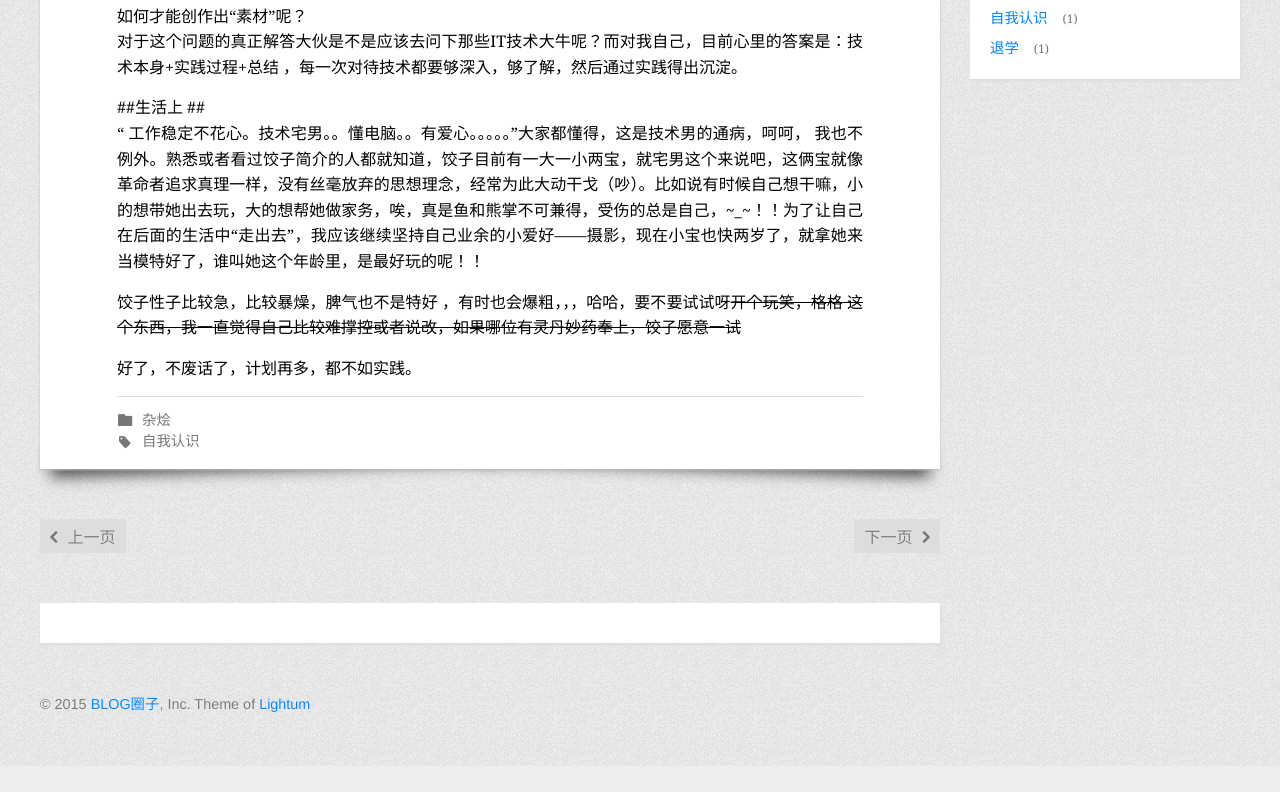
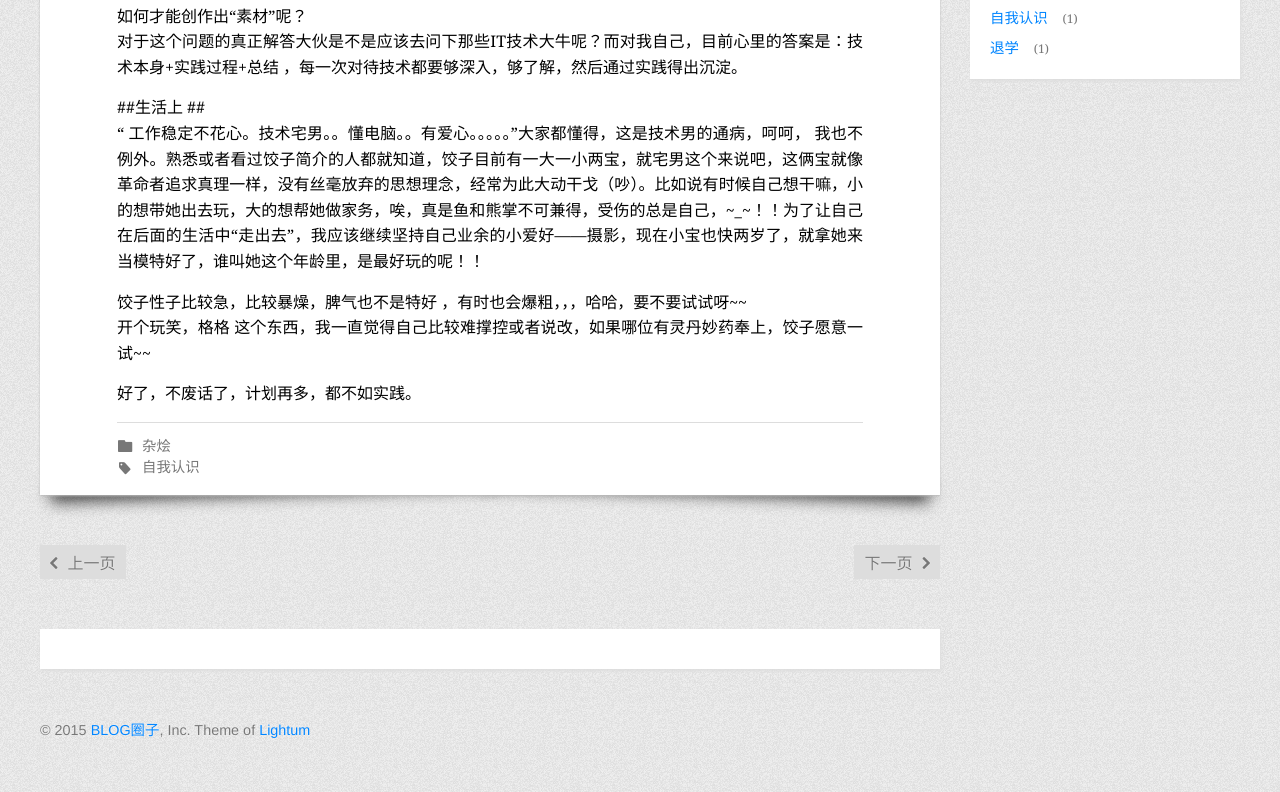
Before and after one commit to princeleo/princeleo.github.io, a plain HTML site: page 2016/04/25/2016的自我认识/index.html in a window 1280 px wide. Shown: the part 915-1707 px from the top of the page. Before the commit the page ends 1681 px from the top, so only its background shows below. Drawn offline with nearby package versions, Linux system fonts and the light colour scheme; some packages are replaced by stand-ins of ours; a script that the page names is missing; a web font is replaced by a local one.

Commit message:
Site updated: 2016-05-03 01:34:30

```diff
--- a/2016/04/25/2016的自我认识/index.html
+++ b/2016/04/25/2016的自我认识/index.html
@@ -238,7 +238,7 @@
 <p>OK，如果仅仅是从工作或者企业角度来说的话，这确实足以说明它的重要性了，但作为一个愿意深入技术的人来讲，这远远是不够的。就拿PHP来讲吧，基本上都是拿着一套套框架或者类库去满足企业一个个需求。而我们一年又一年增加的仅仅是解决需求的经验。再打个比方说吧，现实中接触到很多做平面设计的人，而大部分人接到项目的第一件事就是先找素材，如果找到了好的素材，就能完成一个比较理想的效果图，反之就悲剧了。而我们口中所对应的“经验”即就这里的“找素材的经验”，随着工作年限或者说经验的增加，自己不断的提高仅仅是找素材的效率，而这样往往反而丢掉了技术本身，这也就解释了为什么5年和10在经验这个词里就没有什么大的差别了，也会让人有种技术瓶颈的错在感。</p>
 <p>如何才能创作出“素材”呢？<br>对于这个问题的真正解答大伙是不是应该去问下那些IT技术大牛呢？而对我自己，目前心里的答案是：技术本身+实践过程+总结 ，每一次对待技术都要够深入，够了解，然后通过实践得出沉淀。</p>
 <p>##生活上 ##<br>“ 工作稳定不花心。技术宅男。。懂电脑。。有爱心。。。。。”大家都懂得，这是技术男的通病，呵呵， 我也不例外。熟悉或者看过饺子简介的人都就知道，饺子目前有一大一小两宝，就宅男这个来说吧，这俩宝就像革命者追求真理一样，没有丝毫放弃的思想理念，经常为此大动干戈（吵）。比如说有时候自己想干嘛，小的想带她出去玩，大的想帮她做家务，唉，真是鱼和熊掌不可兼得，受伤的总是自己，~_~！！为了让自己在后面的生活中“走出去”，我应该继续坚持自己业余的小爱好——摄影，现在小宝也快两岁了，就拿她来当模特好了，谁叫她这个年龄里，是最好玩的呢！！</p>
-<p>饺子性子比较急，比较暴燥，脾气也不是特好 ，有时也会爆粗，，，哈哈，要不要试试呀<del>开个玩笑，格格 这个东西，我一直觉得自己比较难撑控或者说改，如果哪位有灵丹妙药奉上，饺子愿意一试</del></p>
+<p>饺子性子比较急，比较暴燥，脾气也不是特好 ，有时也会爆粗，，，哈哈，要不要试试呀~~<br>开个玩笑，格格 这个东西，我一直觉得自己比较难撑控或者说改，如果哪位有灵丹妙药奉上，饺子愿意一试~~</p>
 <p>好了，不废话了，计划再多，都不如实践。</p>
 
 
```
Also changed, not shown: index.html (+1 -1 lines).
